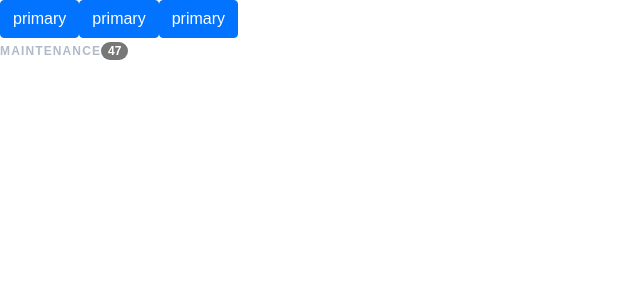
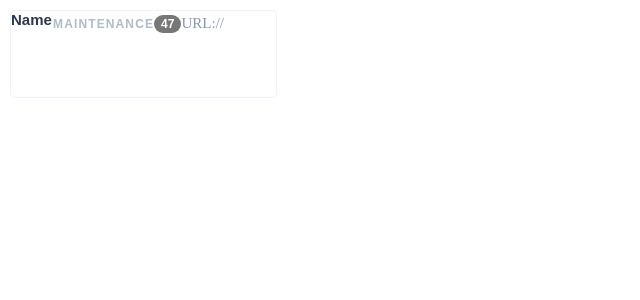
Before and after one commit to Colibri-code/Monkeys-frontend, a React (Create React App) app: page / in a window 1280 px wide. Shown: the top 300 px of the page, without its empty margins (0-640 px from the left). Built offline with nearby package versions, Linux system fonts and the light colour scheme.

Commit message:
styles for column and cards

```diff
--- a/src/atoms/atoms.js
+++ b/src/atoms/atoms.js
@@ -30,21 +30,31 @@ const Badge = styled.span`
 const CardTitle = styled.span`
     width: 42px;
     height: 18px;
-    font-family: Rubik;
     font-size: 15px;
-    font-weight: 500;
+    font-weight: bold;
     font-stretch: normal;
     font-style: normal;
     line-height: normal;
     letter-spacing: normal;
     color: #2e384d;
+    float: left;
 `;
-// const CardTitle2 = styled.span(CardTitle)`
+const CardSubTitle = styled.span`
+    width: 59px;
+    height: 20px;
+    font-family: Rubik;
+    font-size: 15px;
+    font-weight: normal;
+    font-stretch: normal;
+    font-style: normal;
+    line-height: 1.47;
+    letter-spacing: normal;
+    color: #8798ad;
+`;
 
-// `;
-// const Badge = styled.span`
-
-// `;
+const ColumnCss = styled.div`
+    padding: 10px;
+`;
 
 // const Badge = styled.span`
 
@@ -53,8 +63,4 @@ const CardTitle = styled.span`
 // const Badge = styled.span`
 
 // `;
-
-// const Badge = styled.span`
-
-// `;
-export { Badge, ColumnTitle };
+export {ColumnCss, Badge, ColumnTitle, CardTitle, CardSubTitle };
--- a/src/examples/examples.js
+++ b/src/examples/examples.js
@@ -1,14 +1,11 @@
 import React from 'react';
 import styled from 'styled-components'; // "styled-components": "^5.1.1"
-import {ColumnTitle, Badge} from '../atoms/atoms';
-import ActionButtons from './actionButtons';
+import {ColumnCards} from '../organisms/ColumnCards';
 
 const Example = () => {
     return (
         <div>
-          <ActionButtons></ActionButtons>
-          <ColumnTitle>MAINTENANCE</ColumnTitle>
-          <Badge>47</Badge>
+          <ColumnCards></ColumnCards>
         </div>
       );
     }
--- /dev/null
+++ b/src/molecules/Card.js
@@ -0,0 +1,23 @@
+import React from 'react';
+import styled from 'styled-components'; // "styled-components": "^5.1.1"
+import {ColumnTitle, Badge, CardTitle, CardSubTitle} from '../atoms/Atoms';
+
+const CardBase = styled.div`
+    width: 266.8px;
+    height: 88px;
+    border-radius: 5px;
+    border: solid 1px rgba(46, 91, 255, 0.08);
+    background-color: #ffffff;
+`;
+
+const Card = () => {
+    return (
+        <CardBase>
+            <ColumnTitle>MAINTENANCE</ColumnTitle>
+            <Badge>47</Badge>
+            <CardTitle>Name</CardTitle>
+            <CardSubTitle>URL://</CardSubTitle>
+        </CardBase>
+      );
+    }
+export {Card}
--- /dev/null
+++ b/src/organisms/ColumnCards.js
@@ -0,0 +1,15 @@
+import React from 'react';
+import styled from 'styled-components'; // "styled-components": "^5.1.1"
+import {ColumnCss} from '../atoms/Atoms';
+import {Card} from '../molecules/Card'
+
+
+
+const ColumnCards = () => {
+    return (
+        <ColumnCss>
+            <Card></Card>
+        </ColumnCss>
+      );
+    }
+export {ColumnCards}
```
Also changed, not shown: 2 other files (tests, documents, lock files or other folders).
